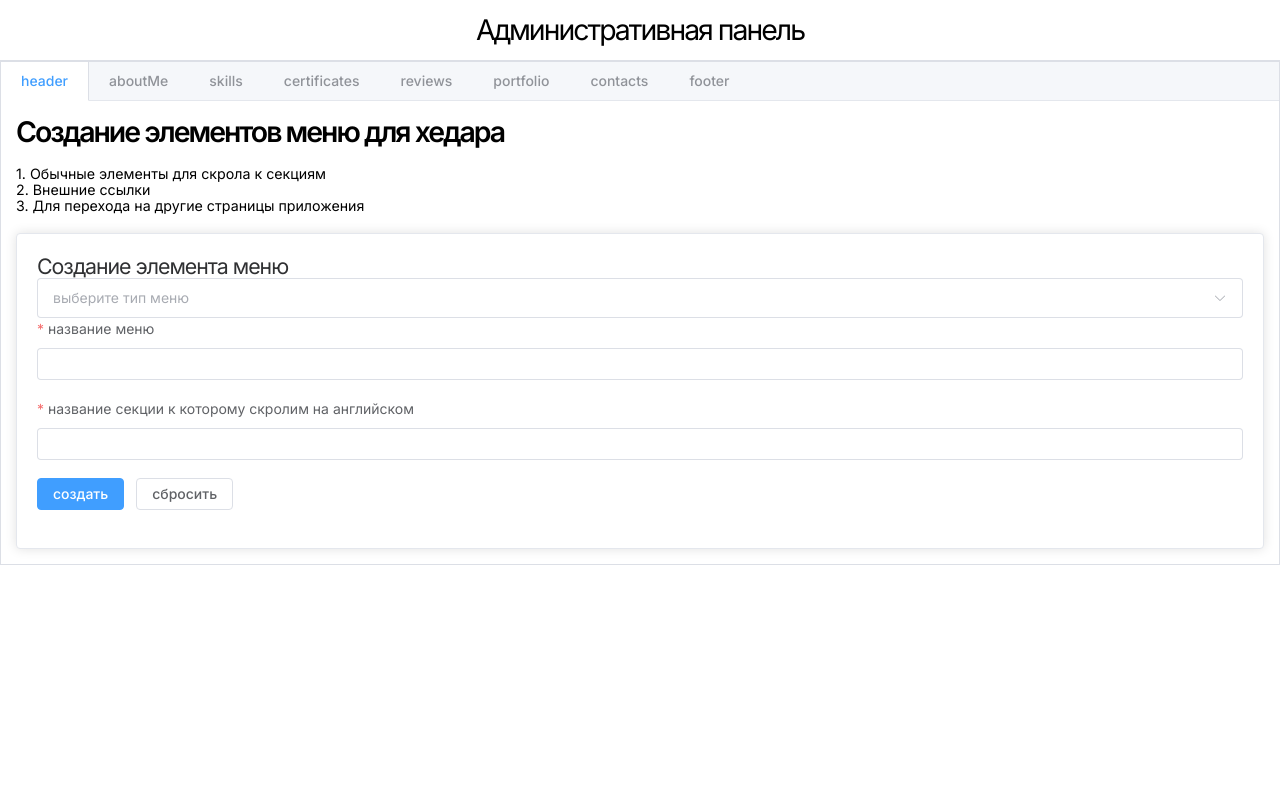
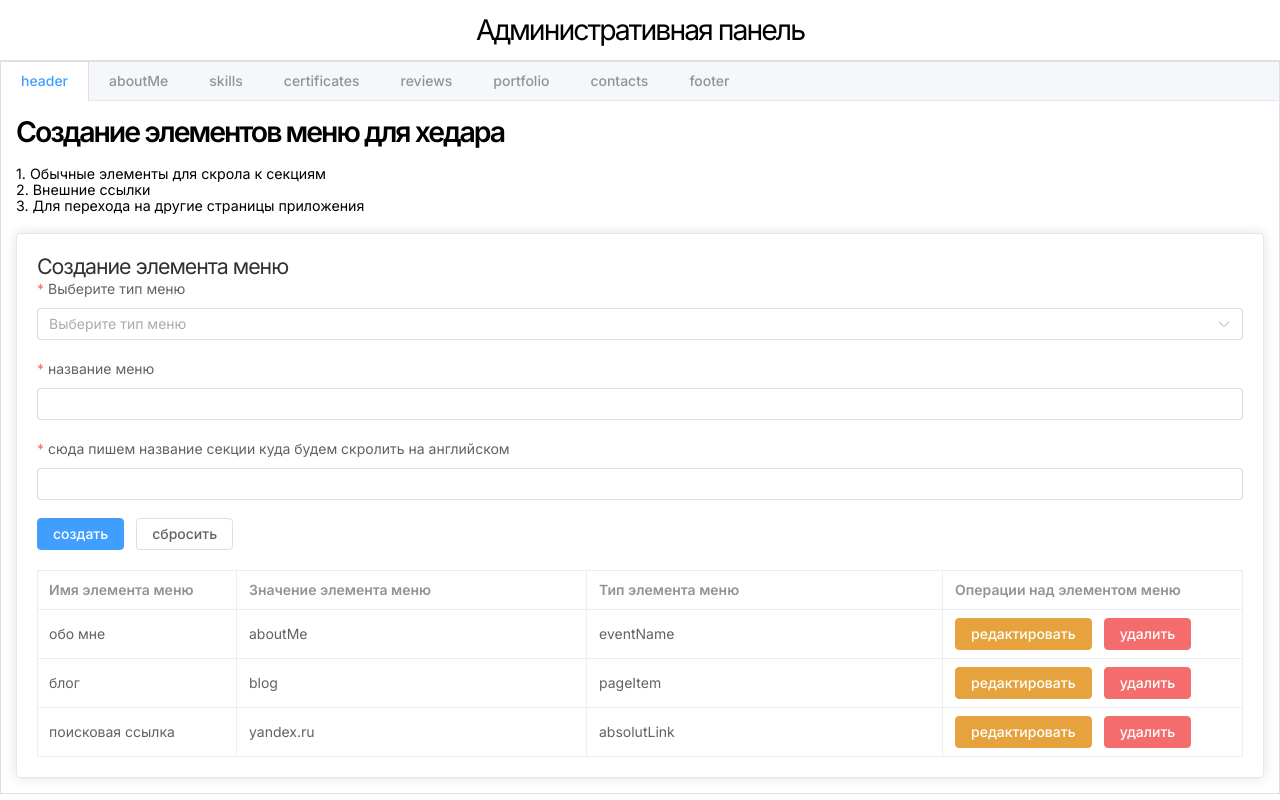
Before and after one commit to RihardXXX/my-page, a Nuxt app in the folder frontend/: page /admin in a window 1280 px wide. Built offline with nearby package versions, Linux system fonts and the light colour scheme.

Commit message:
feat: add table for menu item master

```diff
--- a/frontend/components/admin/AdminHeader.vue
+++ b/frontend/components/admin/AdminHeader.vue
@@ -8,20 +8,27 @@
     </ul>
     <el-card class="box-card">
       <h5>Создание элемента меню</h5>
-      <el-select v-model="typeMenu" class="m-2" placeholder="выберите тип меню" size="large" :style="{width: '100%'}">
-        <el-option
-          v-for="item in options"
-          :key="item.value"
-          :label="item.label"
-          :value="item.value"
-        />
-      </el-select>
       <el-form
         ref="formRef"
         label-position="top"
         :model="menuValidateForm"
         class="demo-ruleForm"
       >
+        <el-form-item
+          label="Выберите тип меню"
+          prop="type"
+          :rules="[ {
+            required: true,
+            message: 'пожалуйста выберите тип создаваемого элемента меню',
+            trigger: 'change',
+          },]"
+        >
+          <el-select v-model="menuValidateForm.type" placeholder="Выберите тип меню" :style="{width: '100%'}">
+            <el-option label="меню со скроллом к секции" value="eventName" />
+            <el-option label="меню переход на другую страницу в приложении" value="pageItem" />
+            <el-option label="меню ссылка на сторонний ресурс" value="absolutLink" />
+          </el-select>
+        </el-form-item>
         <el-form-item
           label="название меню"
           prop="name"
@@ -37,7 +44,7 @@
           />
         </el-form-item>
         <el-form-item
-          label="название секции к которому скролим на английском"
+          :label="helpText"
           prop="nameSection"
           :rules="[
             { required: true, message: 'поле обязательно для заполнения' },
@@ -59,19 +66,48 @@
           </el-button>
         </el-form-item>
       </el-form>
+      <el-table :data="navData" border style="width: 100%; margin-top: 20px">
+        <el-table-column prop="name" label="Имя элемента меню" width="200" />
+        <el-table-column prop="nameSection" label="Значение элемента меню" width="350" />
+        <el-table-column prop="type" label="Тип элемента меню" />
+        <el-table-column fixed="right" label="Операции над элементом меню" width="300">
+          <template #default="scope">
+            <el-button type="warning" @click.prevent="editMenuItem(scope.row)">
+              редактировать
+            </el-button>
+            <el-popconfirm
+              confirm-button-text="да"
+              cancel-button-text="нет"
+              title="Вы действительно хотите удалить элемент меню"
+              width="400"
+              @confirm="deleteMenuItem(scope.row)"
+            >
+              <template #reference>
+                <el-button type="danger">
+                  удалить
+                </el-button>
+              </template>
+            </el-popconfirm>
+          </template>
+        </el-table-column>
+      </el-table>
     </el-card>
   </section>
 </template>
 
 <script lang="ts" setup>
-import { reactive, ref } from 'vue'
+import { reactive, ref, computed } from 'vue'
 import type { FormInstance } from 'element-plus'
+import { MenuItem } from '~/components/layouts/AppHeader.vue'
 
 // форма для валидации
 const formRef = ref<FormInstance>()
 
+let idx = 1
+
 // данные для отправки на сервер
 const menuValidateForm = reactive({
+  type: '',
   name: '',
   nameSection: ''
 })
@@ -82,6 +118,7 @@ const submitForm = (formEl: FormInstance | undefined) => {
   formEl.validate((valid) => {
     if (valid) {
       console.log('submit!')
+      console.log('menuValidateForm: ', menuValidateForm)
     } else {
       console.log('error submit!')
       return false
@@ -95,23 +132,58 @@ const resetForm = (formEl: FormInstance | undefined) => {
   formEl.resetFields()
 }
 
-// выбор типа меню для хедара
-const typeMenu = ref('')
+// подсказка для лейбла инпута
+const helpText = computed<string>(() => {
+  switch (menuValidateForm.type) {
+    case 'eventName':
+      return 'сюда пишем название секции куда будем скролить на английском'
+    case 'pageItem':
+      return 'сюда пишем название страницы куда будем переходить'
+    case 'absolutLink':
+      return 'сюда пишем абсолютную ссылку для перезода на сторонную страницу'
+    default:
+      return 'сюда пишем название секции куда будем скролить на английском'
+  }
+})
 
-const options = [
+// меню которые уже созданы и в БД
+const navData: Array<MenuItem> = [
   {
-    label: 'меню со скроллом к секции',
-    value: 'Option1'
+    id: idx++,
+    name: 'обо мне',
+    nameSection: 'aboutMe',
+    type: 'eventName'
   },
   {
-    label: 'меню ссылка на сторонний ресурс',
-    value: 'Option2'
+    id: idx++,
+    name: 'блог',
+    nameSection: 'blog',
+    type: 'pageItem'
   },
   {
-    label: 'меню переход на другую страницу в приложении',
-    value: 'Option3'
+    id: idx++,
+    name: 'поисковая ссылка',
+    nameSection: 'yandex.ru',
+    type: 'absolutLink'
   }
 ]
+
+// edit nav
+const editMenuItem = (row: MenuItem) => {
+  console.log(row)
+  // navData.splice(index, 1)
+}
+
+// delete item
+const deleteMenuItem = (row: MenuItem) => {
+  console.log(row.id)
+  // navData.splice(index, 1)
+}
+
+// получение элементов меню с сервера
+// https://nuxt.com/docs/api/composables/use-fetch подробная инфа
+// const { pending, data: posts } = await useLazyFetch('/api/posts')
+
 </script>
 
 <style lang="scss" module>
--- /dev/null
+++ b/frontend/components/admin/DialogConfirm.vue
@@ -0,0 +1,38 @@
+<template>
+  <el-dialog
+    v-model="centerDialogVisible"
+    title="Warning"
+    width="30%"
+    align-center
+  >
+    <span>Open the dialog from the center from the screen</span>
+    <template #footer>
+      <span class="dialog-footer">
+        <el-button @click="centerDialogVisible = false">Cancel</el-button>
+        <el-button type="primary" @click="centerDialogVisible = false">
+          Confirm
+        </el-button>
+      </span>
+    </template>
+  </el-dialog>
+</template>
+<script lang="ts" setup>
+// import { ref, withDefaults, toRefs } from 'vue'
+
+// interface Props {
+//   isShow?: boolean;
+// }
+
+// const props = withDefaults(defineProps<Props>(), {
+//   isShow: false
+// })
+
+// const { isShow } = toRefs(props)
+
+// const isShowModal = ref<boolean>(isShow.value)
+</script>
+<style scoped>
+.dialog-footer button:first-child {
+  margin-right: 10px;
+}
+</style>
--- a/frontend/components/layouts/AppHeader.vue
+++ b/frontend/components/layouts/AppHeader.vue
@@ -47,8 +47,8 @@ import emitter from '~/utils/emitter'
 let idx = 1
 
 // меню навигации ===
-interface MenuItem {
-  id: number;
+export interface MenuItem {
+  id: number | string;
   name: string; // имя меню
   // будем динамически создавать в админке на английском языке и цеплять к секциям
   eventName: string; // имя события, которое будет цепляться к секции определенной и доставаться дом элемент
```
